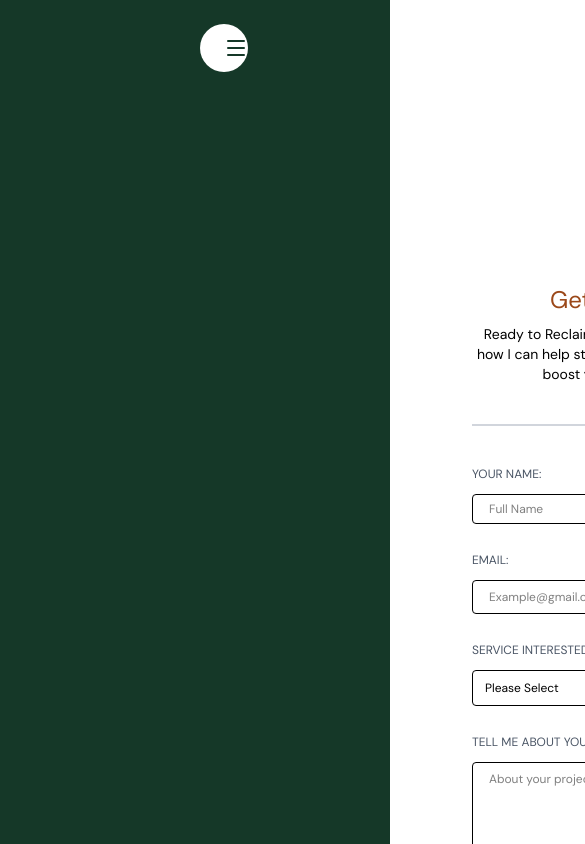
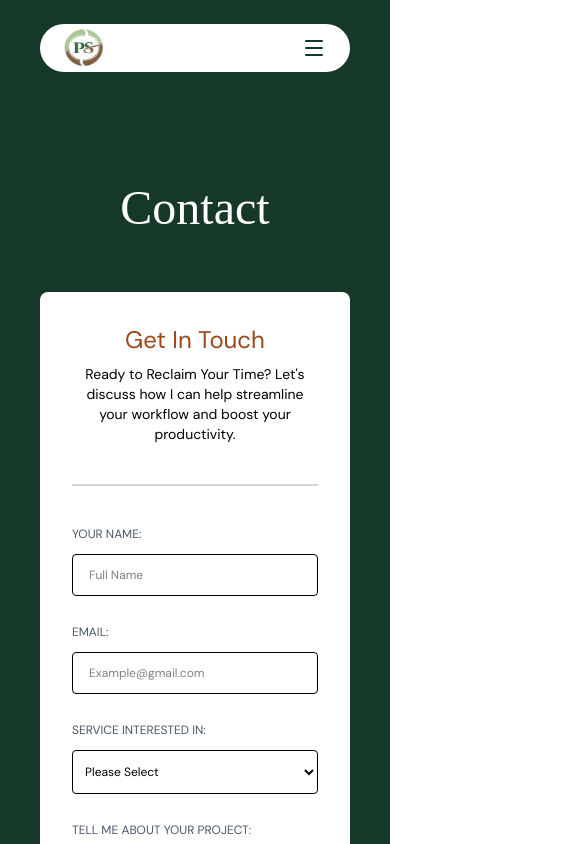
Before and after one commit to Code-W-Gab/Prescilla-Portfolio-Project, a React (Vite) app: page /Contact in a window 390 px wide. Shown: the top 844 px of the page, 585 px wide, since content can reach past the window. Built offline with nearby package versions, Linux system fonts and the light colour scheme; a web font is replaced by a local one.

Commit message:
Make the About page, Contact page, and Service page to be responsive in any size

```diff
--- a/src/Components/Contact/Form.jsx
+++ b/src/Components/Contact/Form.jsx
@@ -67,7 +67,7 @@ export default function Form() {
               value={formData.name}
               onChange={handleChange}
               placeholder="Full Name"
-              className="border py-1.5 px-4 rounded-sm"
+              className="border py-3 px-4 rounded-sm"
               required
             />
           </div>
@@ -80,7 +80,7 @@ export default function Form() {
               value={formData.email}
               onChange={handleChange}
               placeholder="Example@gmail.com"
-              className="border py-2 px-4 rounded-sm"
+              className="border py-3 px-4 rounded-sm"
               required
             />
           </div>
@@ -91,7 +91,7 @@ export default function Form() {
               name="service"
               value={formData.service}
               onChange={handleChange}
-              className="border py-2 px-2 rounded-sm"
+              className="border py-3 px-2 rounded-sm"
               required
             >
               <option value="">Please Select</option>
@@ -125,10 +125,10 @@ export default function Form() {
           </div>
 
           {submitStatus === 'success' && (
-            <p className="mt-4 text-green-600">Message sent successfully! I'll get back to you soon.</p>
+            <p className="mt-4 text-green-600 text-center">Message sent successfully! I'll get back to you soon.</p>
           )}
           {submitStatus === 'error' && (
-            <p className="mt-4 text-red-600">Failed to send message. Please try again.</p>
+            <p className="mt-4 text-red-600 text-center">Failed to send message. Please try again.</p>
           )}
         </form>
       </div>
--- a/src/Pages/AboutPage.jsx
+++ b/src/Pages/AboutPage.jsx
@@ -5,7 +5,7 @@ import Footer from "../Components/common/Footer"
 export default function AboutPage() {
   return(
     <div>
-      <div className="bg-gradient-custom pt-6 pb-20 px-6">
+      <div className="bg-gradient-custom px-40 max-lg:px-10 pt-6 pb-40 max-lg:pb-20 max-xl:px-20">
         <Header/>
         <div className="flex items-center justify-center">
           <AboutMe/>
--- a/src/Pages/ContactPage.jsx
+++ b/src/Pages/ContactPage.jsx
@@ -4,14 +4,12 @@ import Form from "../Components/Contact/Form";
 
 export default function ContactPage() {
   return(
-    <div>
-      <div className="bg-[#153828] py-6 pb-30">
-        <div className="px-50">
-          <Header/>
-        </div>
-        <div className="px-110">
-          <Form/>
-        </div>
+    <div className="bg-[#153828]">
+      <div className="px-40 max-lg:px-10 pt-6  max-xl:px-20">
+        <Header/>
+      </div>
+      <div className="py-10 max-lg:px-10 max-xl:px-20 flex items-center justify-center">
+        <Form/>
       </div>
       <div className="py-6 px-10 lg:px-20 xl:flex xl:justify-center bg-white">
         <Footer/>
--- a/src/Pages/HomePage.jsx
+++ b/src/Pages/HomePage.jsx
@@ -9,7 +9,7 @@ import TechStack from "../Components/Services/TechStack";
 export default function HomePage() {
   return(
     <div>
-      <div className=" bg-gradient-custom px-40 max-lg:px-10 pt-6 pb-40 max-lg:pb-20 max-xl:px-20">
+      <div className="bg-gradient-custom px-40 max-lg:px-10 pt-6 pb-40 max-lg:pb-20 max-xl:px-20">
         <Header/>
         <Info/>
       </div>
--- a/src/Pages/ServicePage.jsx
+++ b/src/Pages/ServicePage.jsx
@@ -6,11 +6,11 @@ import Footer from "../Components/common/Footer";
 export default function ServicePage() {
   return(
     <div>
-      <div className="pt-6 pb-20 px-6 bg-gradient-custom ">
-        <div className="">
+      <div className="bg-gradient-custom px-40 max-lg:px-10 pt-6 pb-40 max-lg:pb-20 max-xl:px-20">
+        <div>
           <Header/>
         </div>
-        <div className="bg-gradient-custom px-40 max-lg:px-10 max-xl:px-20 py-50 max-xl:py-20">
+        <div className="px-40 max-lg:px-10 max-xl:px-20 py-10 max-xl:py-20">
           <Expertise/>
           <div className="text-[#bd8f53] w-full border-b-2 my-20"></div>
           <TechStack/>
```
